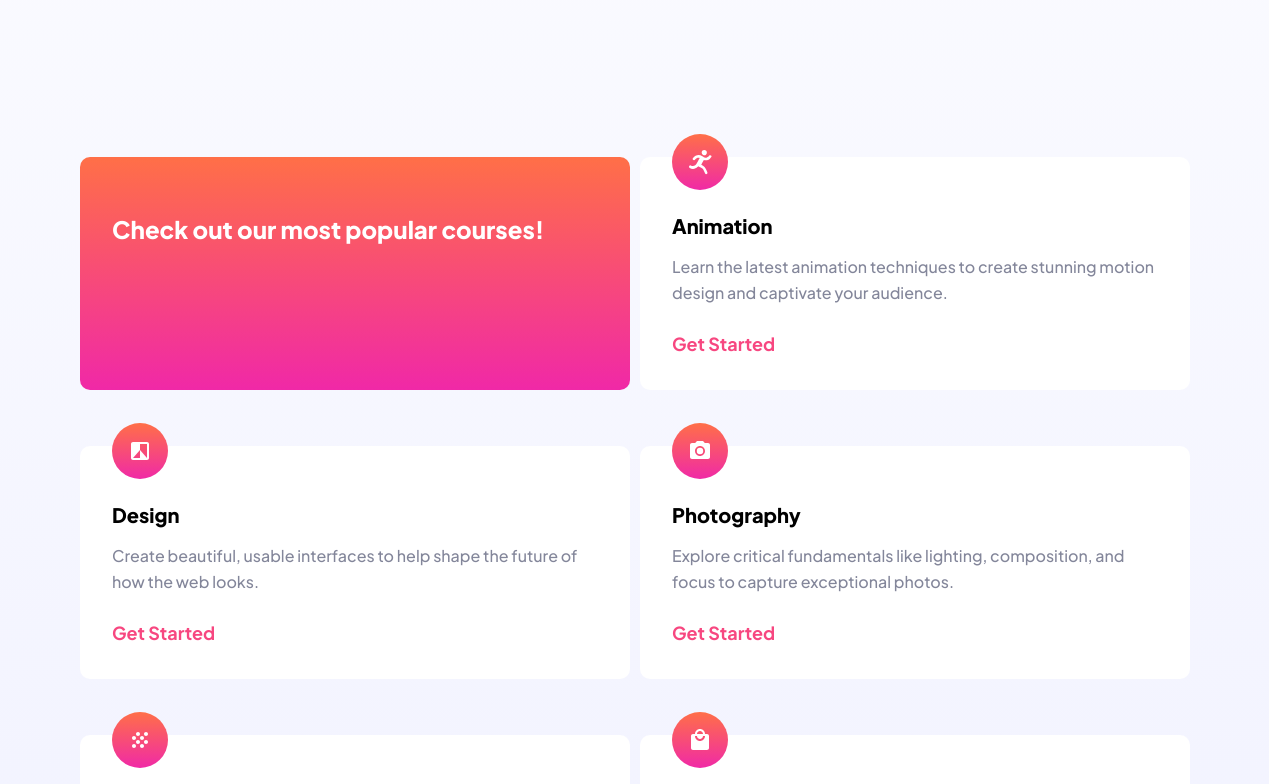
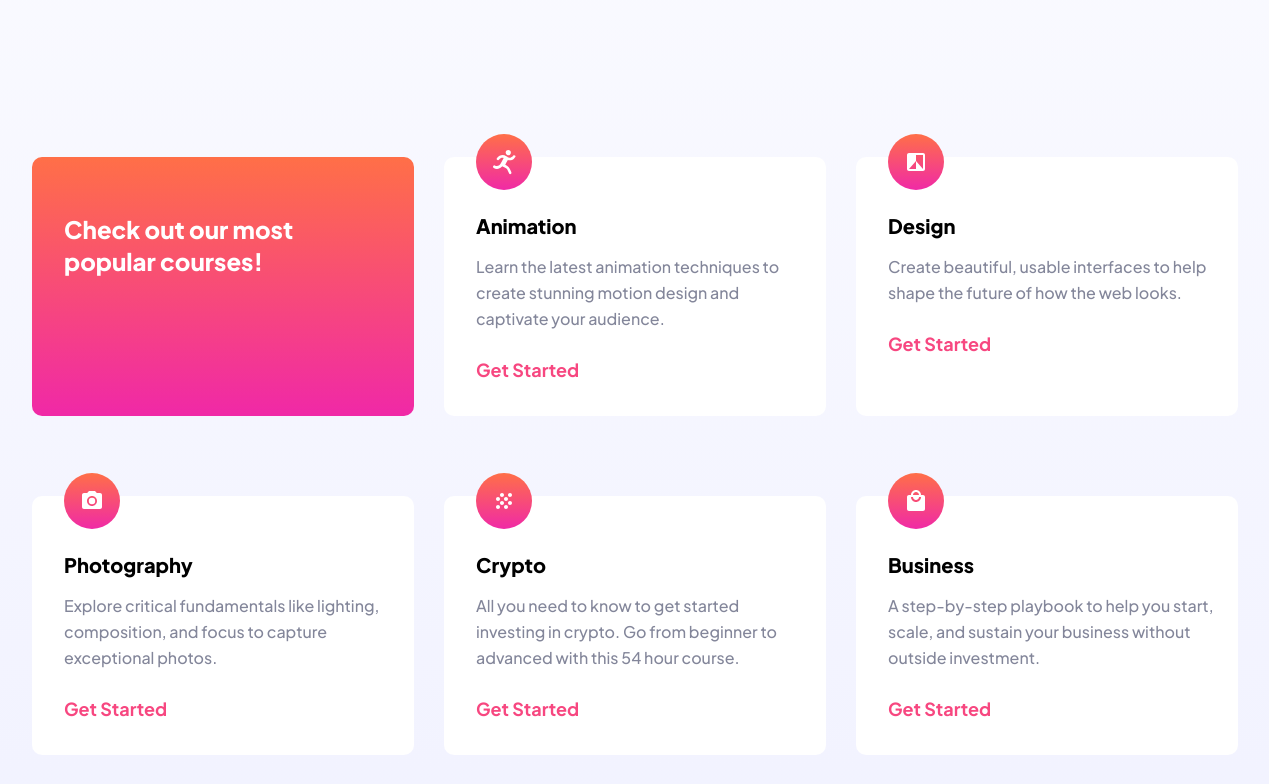
Before and after one commit to newbpydev/10-skilled-e-learning-landing-page-vue-ts, a Vue app: page / in a window 1536 px wide. Shown: the part 740-1524 px from the top of the page, without its empty margins (133-1402 px from the left). Built offline with nearby package versions, Linux system fonts and the light colour scheme.

Commit message:
style: final desktop adjustments

```diff
--- a/src/assets/main.scss
+++ b/src/assets/main.scss
@@ -113,12 +113,12 @@ body {
   overflow: hidden;
 
   @media screen and (min-width: 76.8rem) {
-    width: 76.8rem;
+    // width: 76.8rem;
     // overflow-x: hidden;
   }
 
   @media screen and (min-width: 90em) {
-    width: 144rem;
+    // width: 144rem;
     // overflow-x: hidden;
   }
 }
--- a/src/layouts/TheCoursesSection.vue
+++ b/src/layouts/TheCoursesSection.vue
@@ -24,5 +24,12 @@
     row-gap: 3.2rem;
     margin-bottom: 8.6rem;
   }
+
+  @media screen and (min-width: 90em) {
+    grid-template-columns: repeat(3, 1fr);
+    gap: 3rem;
+    row-gap: 5.6rem;
+    margin-bottom: 14rem;
+  }
 }
 </style>
```
